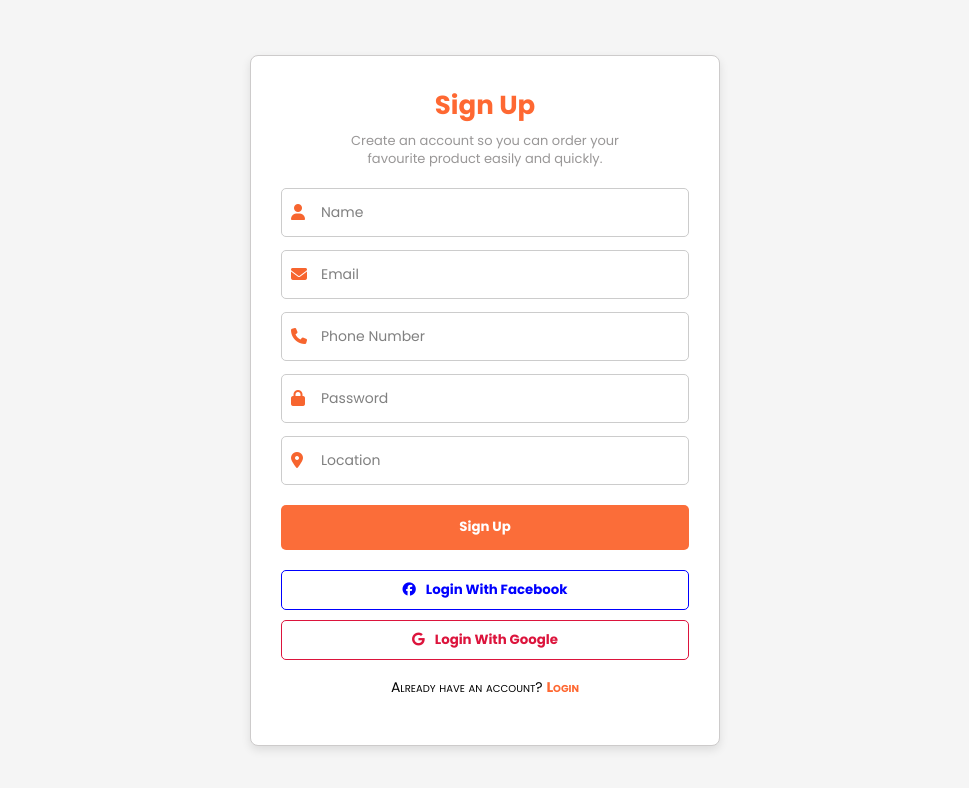
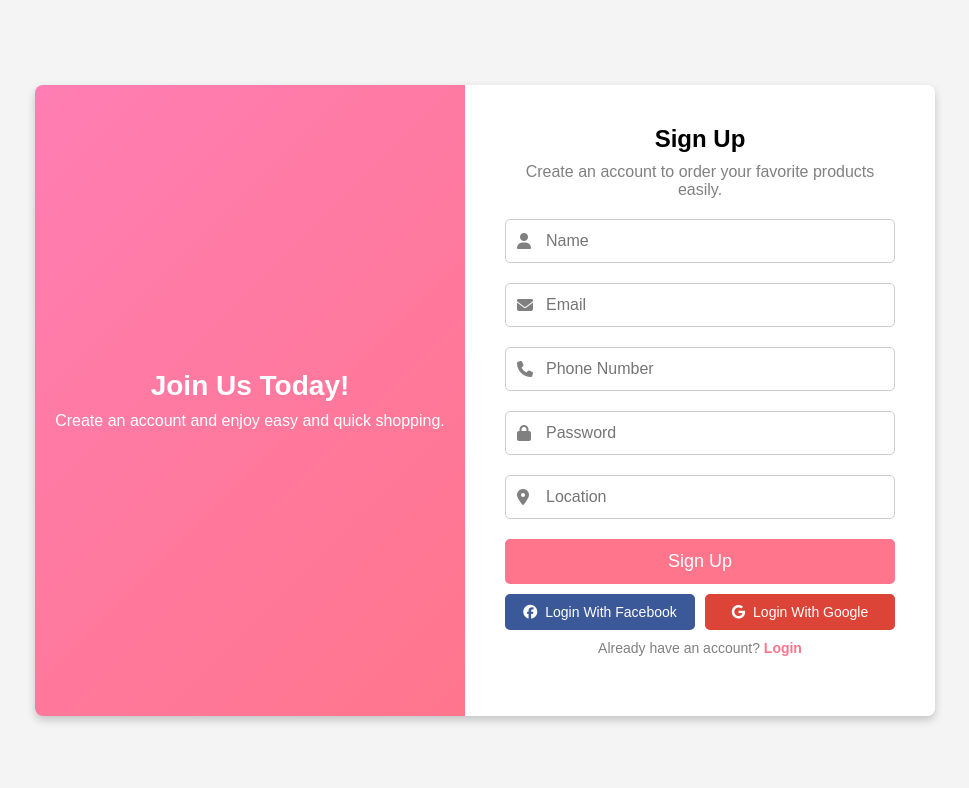
Before and after one commit to moizawan07/Organic_Ecommerce_Website, a plain HTML site: page SignUp/signup.html in a window 1280 px wide. Shown: the whole page, without its empty margins (155-1124 px from the left). Drawn offline with Linux system fonts and the light colour scheme; some packages are replaced by stand-ins of ours; a script that the page names is missing.

Commit message:
signupLogin styling

```diff
--- a/SignUp/signup.css
+++ b/SignUp/signup.css
@@ -1,164 +1,137 @@
-@import url('https://fonts.googleapis.com/css2?family=Poppins:wght@300;400;500;600;700&display=swap');
-
 * {
     margin: 0;
     padding: 0;
     box-sizing: border-box;
-    font-family: "Poppins", sans-serif;
+    font-family: Arial, sans-serif;
 }
-
 body {
-    background-color: whitesmoke;
     display: flex;
     justify-content: center;
     align-items: center;
     height: 100vh;
+    background: #f4f4f4;
 }
-
 .container {
-    width: 470px;
+    width: 80%;
+    max-width: 900px;
+    display: flex;
+    box-shadow: 0 4px 8px rgba(0, 0, 0, 0.2);
+    border-radius: 8px;
+    overflow: hidden;
+}
+.left {
+    flex: 1;
+    background: linear-gradient(135deg, #ff7eb3, #ff758c);
+    color: white;
+    display: flex;
+    justify-content: center;
+    align-items: center;
+    text-align: center;
+    padding: 20px;
+}
+.left h2 {
+    font-size: 28px;
+    margin-bottom: 10px;
+}
+.left p {
+    font-size: 16px;
+}
+.right {
+    flex: 1;
     background: white;
-    padding: 30px;
-    border-radius: 8px;
-    box-shadow: 0px 4px 10px rgba(0, 0, 0, 0.1);
-    border: 1px solid rgb(205, 203, 203);
+    padding: 40px;
+    display: flex;
+    flex-direction: column;
+    justify-content: center;
 }
-
-.first-heading h1 {
-    font-weight: 700;
-    font-size: 26px;
-    color: rgb(254, 104, 50);
+.right h1 {
+    font-size: 24px;
     text-align: center;
+    margin-bottom: 10px;
 }
-
-.first-heading p {
-    margin-top: 7px;
+.right p {
     text-align: center;
-    color: rgb(153, 151, 151);
-    font-size: 13px;
-    line-height: 18px;
+    color: gray;
+    margin-bottom: 20px;
 }
-
-.second-inputs {
-    margin-top: 20px;
-}
-
 .input-group {
     position: relative;
-    margin-bottom: 13px;
+    margin-bottom: 20px;
 }
-
+.input-group input {
+    width: 100%;
+    padding: 12px;
+    padding-left: 40px;
+    border: 1px solid #ccc;
+    border-radius: 5px;
+    outline: none;
+    font-size: 16px;
+}
 .input-group i {
     position: absolute;
-    left: 10px;
-    top: 50%;
-    transform: translateY(-50%);
-    color: rgb(247, 101, 47);
-}
-
-.input-group input {
-    width: 100%;
-    padding: 13px 40px;
-    border: 1px solid #ccc;
-    border-radius: 5px;
-    font-size: 14px;
-    transition: 0.3s;
-}
-
-.input-group label {
-    position: absolute;
-    left: 40px;
+    left: 12px;
     top: 50%;
     transform: translateY(-50%);
     color: gray;
-    font-size: 14px;
-    transition: 0.3s;
-    pointer-events: none;
 }
-
-.input-group input:focus {
-    border-color: rgb(254, 104, 50);
-    outline: none;
+.button-container {
+    text-align: center;
 }
-
-.input-group input:focus + label,
-.input-group input:valid + label {
-    top: 0px;
-    font-size: 12px;
-    color: rgb(254, 104, 50);
-    background-color: #FFFF;
-}
-
-.third-butons {
-    text-align: center;
-    margin-top: 20px;
-}
-
-.third-butons button {
-    background-color: rgb(251, 109, 57);
+.button-container button {
+    width: 100%;
+    padding: 12px;
+    background: #ff758c;
+    border: none;
     color: white;
-    width: 100%;
-    height: 45px;
-    border: none;
+    font-size: 18px;
     border-radius: 5px;
-    font-weight: bold;
     cursor: pointer;
     transition: 0.3s;
 }
-
-.third-butons button:hover {
-    background: transparent;
-    border: 2px solid rgb(251, 109, 57);
-    color: rgb(251, 109, 57);
+.button-container button:hover {
+    background: #ff5a77;
 }
-
-.last-but {
-    text-align: center;
-    margin-top: 20px;
-    line-height: 55px;
-}
-
-.f, .g {
-    width: 100%;
-    height: 40px;
-    border-radius: 5px;
-    font-weight: bold;
+.social-buttons {
     display: flex;
-    align-items: center;
     justify-content: center;
     gap: 10px;
     margin-top: 10px;
 }
-
-.f {
-    border: 1px solid blue;
-    color: blue;
-    background: transparent;
+.social-buttons button {
+    flex: 1;
+    padding: 10px;
+    border: none;
+    border-radius: 5px;
+    font-size: 14px;
+    cursor: pointer;
+    display: flex;
+    align-items: center;
+    justify-content: center;
+    gap: 8px;
 }
-
-.f:hover {
-    background: blue;
+.social-buttons .f {
+    background: #3b5998;
     color: white;
 }
-
-.g {
-    border: 1px solid crimson;
-    color: crimson;
-    background: transparent;
-}
-
-.g:hover {
-    background: crimson;
+.social-buttons .g {
+    background: #db4437;
     color: white;
 }
-
-.last-but p {
+.signup-link {
+    text-align: center;
+    margin-top: 10px;
     font-size: 14px;
-    font-variant: small-caps;
 }
-
-.last-but p a {
-    color: rgb(254, 104, 50);
+.signup-link a {
+    color: #ff758c;
     text-decoration: none;
     font-weight: bold;
 }
+@media (max-width: 768px) {
+    .container {
+        flex-direction: column;
+    }
+    .left {
+        display: none;
+    }
+}
--- a/SignUp/signup.html
+++ b/SignUp/signup.html
@@ -3,57 +3,62 @@
 <head>
     <meta charset="UTF-8">
     <meta name="viewport" content="width=device-width, initial-scale=1.0">
-    <title>E-Commerce-Website</title>
+    <title>E-Commerce Sign Up</title>
     <link rel="stylesheet" href="signup.css">
     <script src="https://cdn.jsdelivr.net/npm/sweetalert2@11"></script>
     <link rel="stylesheet" href="https://cdnjs.cloudflare.com/ajax/libs/font-awesome/6.5.1/css/all.min.css">
 </head>
 <body>
+
     <div class="container">
-        <div class="first-heading">
-            <h1>Sign Up</h1>
-            <p>Create an account so you can order your <br> favourite product easily and quickly.</p>
+        <!-- Left Side (For Design Purpose) -->
+        <div class="left">
+            <div>
+                <h2>Join Us Today!</h2>
+                <p>Create an account and enjoy easy and quick shopping.</p>
+            </div>
         </div>
 
-        <div class="second-inputs">
+        <!-- Right Side (Signup Form) -->
+        <div class="right">
+            <h1>Sign Up</h1>
+            <p>Create an account to order your favorite products easily.</p>
+
             <div class="input-group">
                 <i class="fas fa-user"></i>
-                <input type="text" id="Name" required>
-                <label for="Name">Name</label>
+                <input type="text" id="Name" placeholder="Name" required>
             </div>
 
             <div class="input-group">
                 <i class="fas fa-envelope"></i>
-                <input type="email" id="Email" required>
-                <label for="Email">Email</label>
+                <input type="email" id="Email" placeholder="Email" required>
             </div>
 
             <div class="input-group">
                 <i class="fas fa-phone"></i>
-                <input type="number" id="phonenumber" required>
-                <label for="phonenumber">Phone Number</label>
+                <input type="number" id="phonenumber" placeholder="Phone Number" required>
             </div>
 
             <div class="input-group">
                 <i class="fas fa-lock"></i>
-                <input type="password" id="Password" required>
-                <label for="Password">Password</label>
+                <input type="password" id="Password" placeholder="Password" required>
             </div>
+
             <div class="input-group">
                 <i class="fa-solid fa-location-dot"></i>
-                <input type="text" id="location" required>
-                <label for="location">Location</label>
+                <input type="text" id="location" placeholder="Location" required>
             </div>
-        </div>
 
-        <div class="third-butons">
-            <button onclick="signUp()">Sign Up</button>
-        </div>
+            <div class="button-container">
+                <button onclick="signUp()">Sign Up</button>
+            </div>
 
-        <div class="last-but">
-            <button class="f"><i class="fab fa-facebook"></i> Login With Facebook</button>
-            <button class="g"><i class="fab fa-google"></i> Login With Google</button>
-            <p>Already have an account? <a href="../login/login.html">Login</a></p>
+            <div class="social-buttons">
+                <button class="f"><i class="fab fa-facebook"></i> Login With Facebook</button>
+                <button class="g"><i class="fab fa-google"></i> Login With Google</button>
+            </div>
+
+            <p class="signup-link">Already have an account? <a href="../login/login.html">Login</a></p>
         </div>
     </div>
 
--- a/login/login.css
+++ b/login/login.css
@@ -1,117 +1,111 @@
-@import url('https://fonts.googleapis.com/css2?family=Poppins:wght@300;400;500;600;700&display=swap');
-
         * {
         margin: 0;
         padding: 0;
         box-sizing: border-box;
-    font-family: 'Poppins', sans-serif;
-    outline: none;
+        font-family: Arial, sans-serif;
     }
-
     body {
-    background-color: #f4f4f4;
+        display: flex;
+        justify-content: center;
+        align-items: center;
+        height: 100vh;
+        background: #f4f4f4;
     }
-
     .container {
+        width: 80%;
+        max-width: 900px;
+        display: flex;
+        box-shadow: 0 4px 8px rgba(0, 0, 0, 0.2);
+        border-radius: 8px;
+        overflow: hidden;
+    }
+    .left {
+        flex: 1;
+        background: linear-gradient(135deg, #ff7eb3, #ff758c);
+        color: white;
+        display: flex;
+        justify-content: center;
+        align-items: center;
+        text-align: center;
+        padding: 20px;
+    }
+    .left h2 {
+        font-size: 28px;
+        margin-bottom: 10px;
+    }
+    .left p {
+        font-size: 16px;
+    }
+    .right {
+        flex: 1;
         background: white;
-   padding-block: 30px;
-   padding-inline: 20px;
-    border-radius: 10px;
-    box-shadow: 0px 4px 10px rgba(0, 0, 0, 0.1);
-    width: 420px;
+        padding: 40px;
+        display: flex;
+        flex-direction: column;
+        justify-content: center;
+    }
+    .right h1 {
+        font-size: 24px;
         text-align: center;
-    margin: 150px auto;
-    border: 1px solid rgb(205, 203, 203);
+        margin-bottom: 10px;
     }
-
-.first-heading h1 {
-    font-size: 24px;
-    color: coral;
+    .right p {
+        text-align: center;
+        color: gray;
+        margin-bottom: 20px;
     }
-
-.first-heading p {
-    font-size: 14px;
-    color: #777;
-}
-
-.second-inputs {
-    margin-top: 20px;
-}
-
     .input-group {
         position: relative;
         margin-bottom: 20px;
     }
-
     .input-group input {
         width: 100%;
-    padding: 13px;
-    padding-left: 35px;
+        padding: 12px;
+        padding-left: 40px;
         border: 1px solid #ccc;
         border-radius: 5px;
-    font-size: 14px;
-    transition: 0.3s;
+        outline: none;
+        font-size: 16px;
     }
-
     .input-group i {
         position: absolute;
-    left: 10px;
+        left: 12px;
         top: 50%;
         transform: translateY(-50%);
-    color: coral;
+        color: gray;
     }
-
-.input-group label {
-    position: absolute;
-    top: 50%;
-    left: 35px;
-    transform: translateY(-50%);
-    font-size: 14px;
-    color: #777;
-    pointer-events: none;
-    transition: 0.3s;
+    .button-container {
+        text-align: center;
     }
-
-.input-group input:focus + label,
-.input-group input:valid + label {
-    top: 0px;
-    font-size: 12px;
-    color: coral;
-    background-color: white;
-}
-
-.input-group input:focus {
-    border-color: coral;
-}
-
-.third-butons button {
+    .button-container button {
         width: 100%;
-    padding: 10px;
-    background: coral;
+        padding: 12px;
+        background: #ff758c;
         border: none;
+        color: white;
+        font-size: 18px;
         border-radius: 5px;
-    color: white;
-    font-size: 16px;
         cursor: pointer;
         transition: 0.3s;
     }
-
-.third-butons button:hover {
-    background: coral;
+    .button-container button:hover {
+        background: #ff5a77;
     }
-
-.third-butons p {
-    margin-top: 12px;
+    .signup-link {
+        text-align: center;
+        margin-top: 10px;
         font-size: 14px;
-    font-variant: small-caps;
     }
-
-.third-butons a {
-    color: #ff6b6b;
+    .signup-link a {
+        color: #ff758c;
         text-decoration: none;
-    font-weight: 500;
+        font-weight: bold;
     }
-
-.third-butons a:hover {
-    text-decoration: underline;
+    @media (max-width: 768px) {
+        .container {
+            flex-direction: column;
         }
+        .left {
+            display: none;
+        }
+    }
```
Also changed, not shown: Dashboard/dashboard.html (+12 -9 lines), JavaScript/app.js (+27 -13 lines), index.css (+50 -2 lines), index.html (+5 -0 lines), login/login.html (+22 -12 lines). Lines whose indentation alone changed are shown as unchanged.
